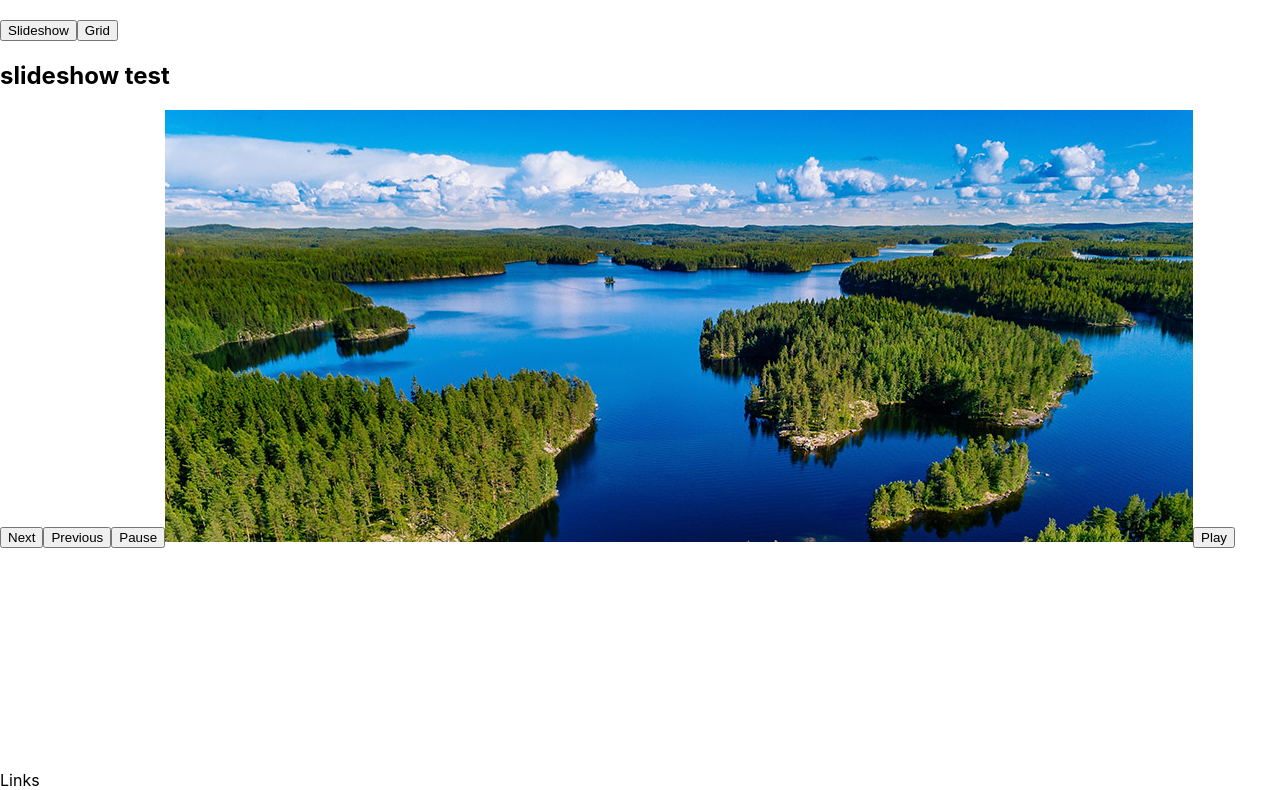
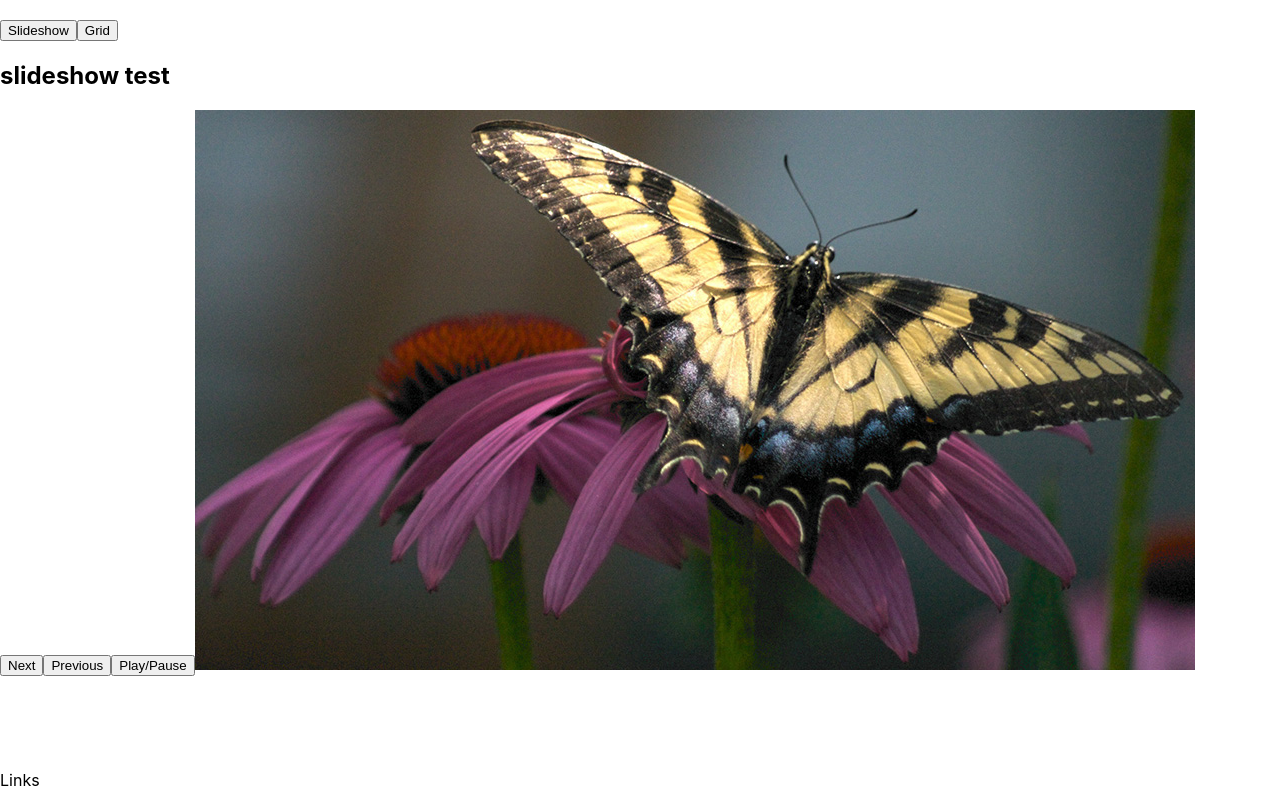
Before and after one commit to ReginaldJbeili/portfolio-website, a React (Create React App) app: page / in a window 1280 px wide. Shown: the part 1670-2460 px from the top of the page. Built offline with nearby package versions, Linux system fonts and the light colour scheme.

Commit message:
add play functionality

```diff
--- a/src/Components/Slideshow.js
+++ b/src/Components/Slideshow.js
@@ -7,47 +7,42 @@ const Slideshow = () => {
   const [imageCount, setImageCount] = React.useState(0);
   const image = imageArray[imageCount];
   const [togglePlay, setTogglePlay] = React.useState(false);
+
   console.log(togglePlay);
+  console.log(imageCount);
   React.useEffect(() => {
     let imageSlide = null;
-    if (togglePlay === false) {
+    if (togglePlay === true) {
+      console.log("Hello");
       imageSlide = setInterval(() => {
         setImageCount(imageCount =>
           imageCount < imageArray.length - 1 ? imageCount + 1 : 0
         );
-        console.log(imageCount);
       }, 1000);
-    } else if (togglePlay === true) {
-      return clearInterval(imageSlide);
+    } else if (togglePlay === false) {
+      console.log("hello");
+      clearInterval(imageSlide);
     }
-  }, []);
+  }, [togglePlay, imageArray.length]);
   return (
     <div>
       <h1>slideshow test</h1>
       <button
-        onClick={() => setImageCount(imageCount < 2 ? imageCount + 1 : 0)}
+        onClick={() =>
+          setImageCount(imageCount < imageArray.length - 1 ? imageCount + 1 : 0)
+        }
       >
         Next
       </button>
       <button
-        onClick={() => setImageCount(imageCount > 0 ? imageCount - 1 : 2)}
+        onClick={() =>
+          setImageCount(imageCount > 0 ? imageCount - 1 : imageArray.length - 1)
+        }
       >
         Previous
       </button>
-      <button onClick={() => setTogglePlay(!togglePlay)}>Pause</button>
+      <button onClick={() => setTogglePlay(!togglePlay)}>Play/Pause</button>
       <img src={image} alt="" />
-      <button
-        onClick={() =>
-          setInterval(() => {
-            setImageCount(imageCount =>
-              imageCount < imageArray.length - 1 ? imageCount + 1 : 0
-            );
-            console.log(imageCount);
-          }, 1000)
-        }
-      >
-        Play
-      </button>
     </div>
   );
 };
```
